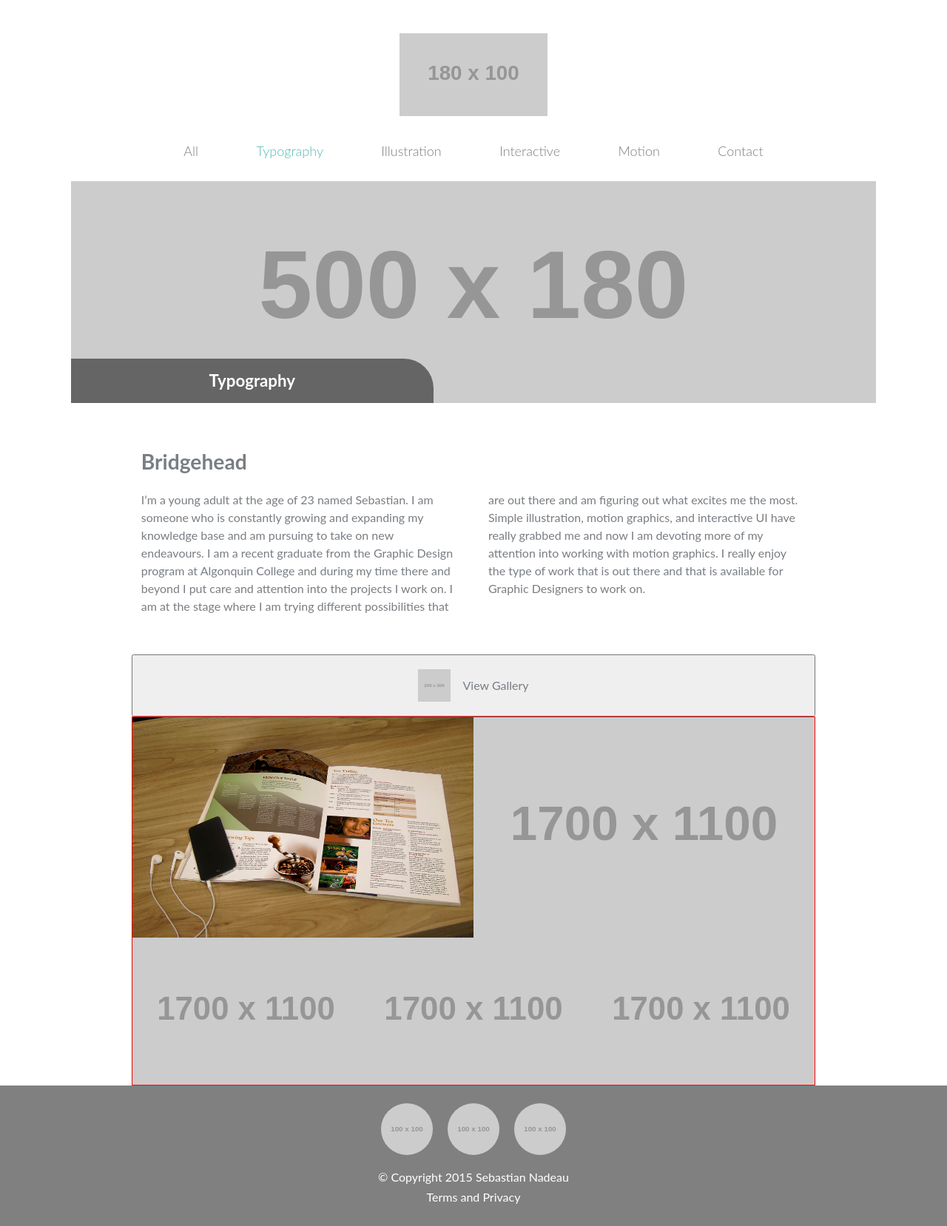
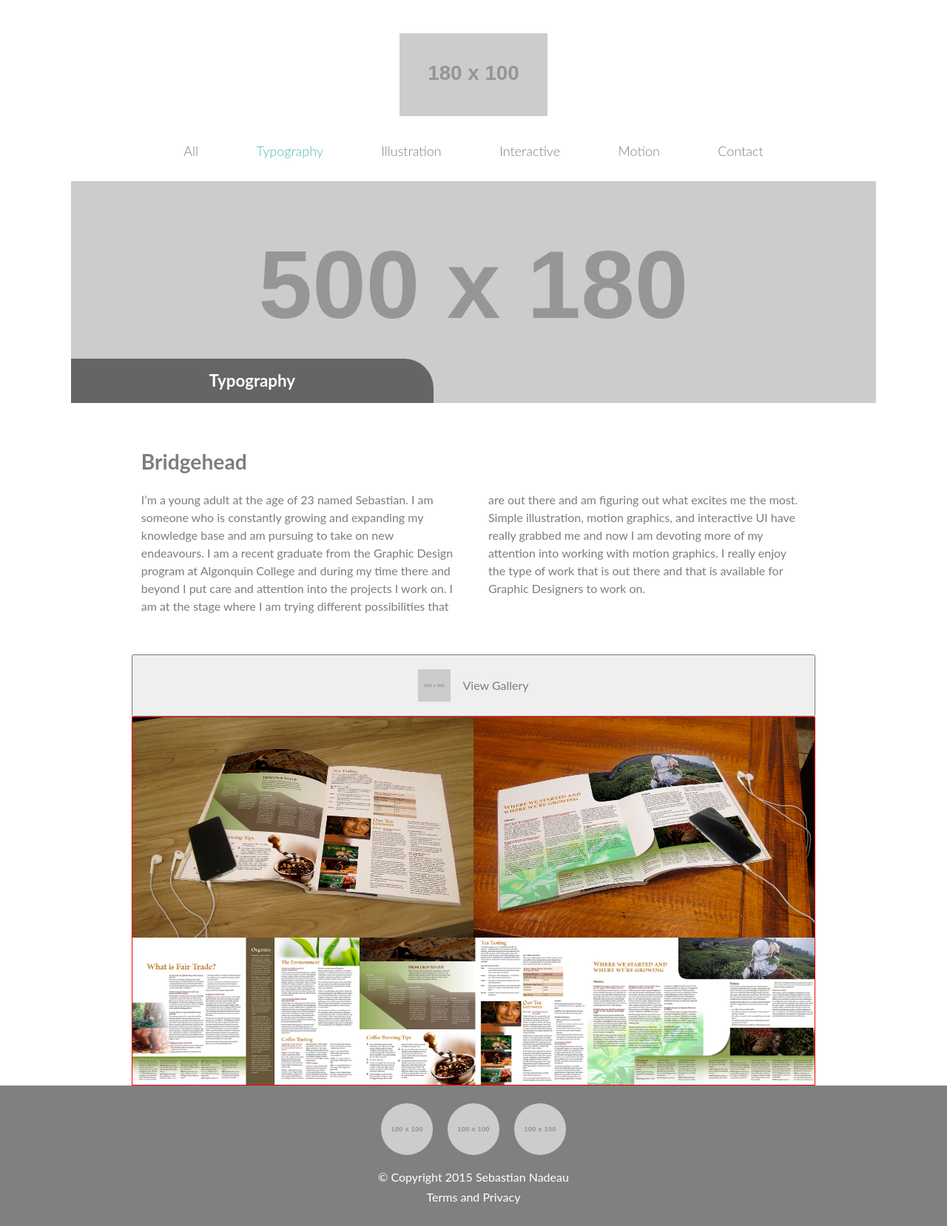
Before and after one commit to sebastiann88/personal-online-portfolio, a Jekyll site: the page built from typography/bridgehead.html, in a window 1280 px wide. Shown: the whole page at 74% size. Built offline with Jekyll 4.4.1, drawn with Linux system fonts in a browser that asks for light colours; nearby versions of some CDN libraries.

Commit message:
feat(add): add photos to bridgehead layout

```diff
--- a/js/lightbox.js
+++ b/js/lightbox.js
@@ -1,4 +1,7 @@
 $( document ).ready(function() {
+
+var getUrl = window.location;
+var baseUrl = getUrl .protocol + "//" + getUrl.host + "/" + getUrl.pathname.split('/')[1];
 
 // TYPOGRAPHY
 
@@ -6,7 +9,7 @@ $( document ).ready(function() {
 
 
     $('#open-bridgehead-popup').magnificPopup({
-    items: [
+        items: [
           {
             src: 'http://placehold.it/1700x1100',
             title: 'Bridgehead 1'
--- a/typography/bridgehead.html
+++ b/typography/bridgehead.html
@@ -27,19 +27,19 @@ layout: default
         </div>
 
         <div class="unit unit-s-1 unit-m-1-2 unit-l-1-2">
-            <img src="http://placehold.it/1700x1100">
+            <img src="{{site.baseurl}}/images/typography/bridgehead-3.jpg">
         </div>
 
         <div class="unit unit-s-1 unit-m-1-2 unit-l-1-3">
-            <img src="http://placehold.it/1700x1100">
+            <img src="{{site.baseurl}}/images/typography/bridgehead-4.jpg">
         </div>
 
         <div class="unit unit-s-1 unit-m-1-2 unit-l-1-3">
-            <img src="http://placehold.it/1700x1100">
+            <img src="{{site.baseurl}}/images/typography/bridgehead-5.jpg">
         </div>
 
         <div class="unit unit-s-1 unit-m-hidden unit-l-1-3">
-            <img src="http://placehold.it/1700x1100">
+            <img src="{{site.baseurl}}/images/typography/bridgehead-6.jpg">
         </div>
     </div>
 </div>
```
